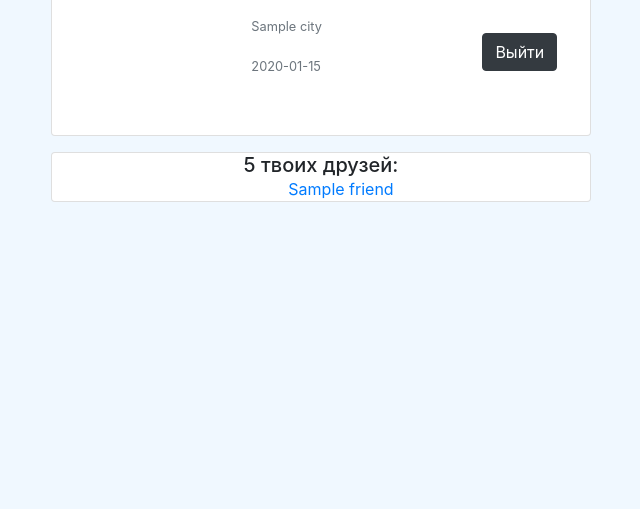
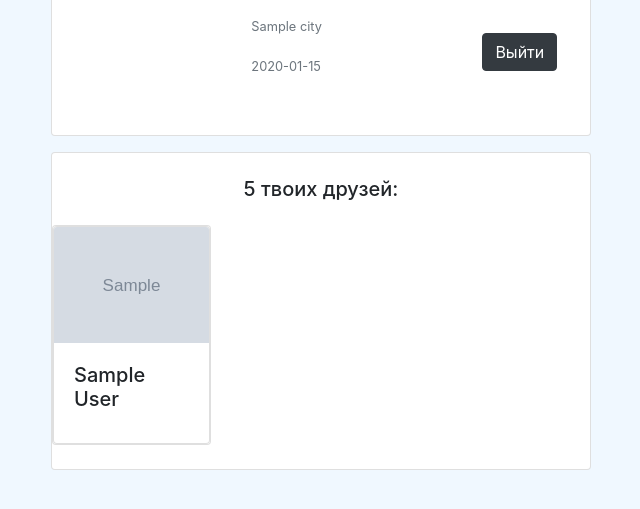
Before and after one commit to cassizx/django_vk_oauth, a Django app: template templates/profile.html in a window 1280 px wide. Shown: the part 124-633 px from the top of the page, without its empty margins (319-959 px from the left). Run offline with Django 3.2, Linux system fonts and the light colour scheme; a user stored in the database is signed in; the template is opened without the code that fills it: most values are stand-ins (such as "Sample title", 1, 10 or a date in 2020); grey boxes marked "Sample" are stand-in pictures; some libraries are stand-ins or nearby versions.

Commit message:
Обновлено отображение информации о друзьях.

```diff
--- a/templates/profile.html
+++ b/templates/profile.html
@@ -32,14 +32,21 @@
             </div>
         </form>
             <div class="card " style="max-width: 540px; margin:0 auto ; margin-top: 1rem; padding: 0 auto;">
-                <h5 style="padding: 0 auto; margin:0 auto ;"> 5 твоих друзей:</h5>
-                <ul class="" style="padding: 0 auto; margin:0 auto ;">
+                <br> <h5 style="padding: 0 auto; margin:0 auto ;"> 5 твоих друзей:</h5> <br>
+                <div class="row row-cols-3 row-cols-md-3">
                     {% for friend in friends %}
-                    <li>
-                        <a href="{{ friend }}" target="blank">{{ friend }}</a>
-                    </li>
+                    <div class="col mb-4">
+                        <div class="card h-100">
+                        <div class="card">
+                            <img src="{{friend.photo_200}}" class="card-img-top" alt="friend_photo">
+                            <div class="card-body">
+                                <h5 class="card-title">{{ friend.first_name }} {{friend.last_name}}</h5>
+                            </div>
+                        </div>
+                    </div>
+                    </div>
                     {% endfor %}
-                </ul>
+                </div>
             </div>
     {% endif %}
 </body>
```
Also changed, not shown: logonpage/views.py (+32 -13 lines).
